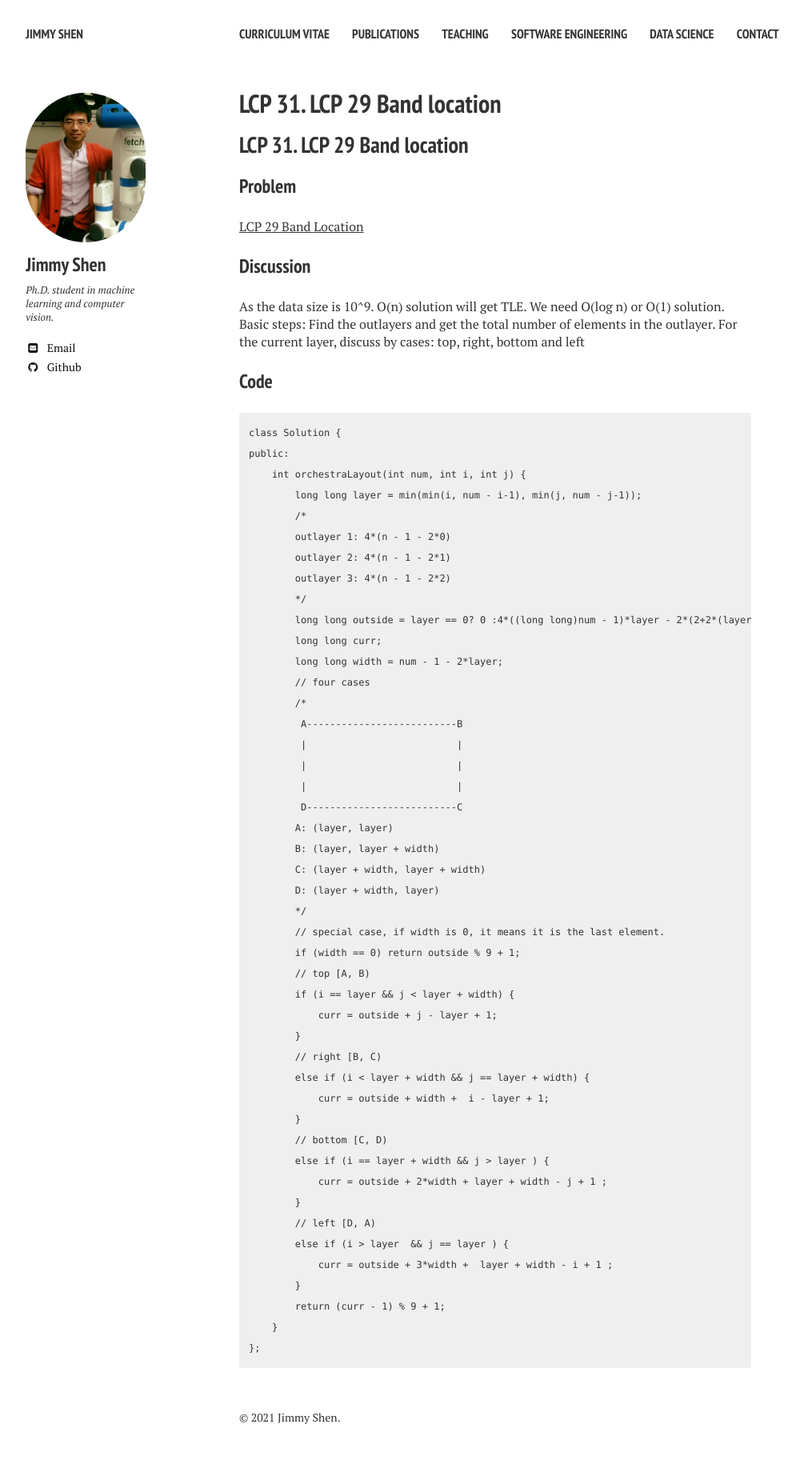
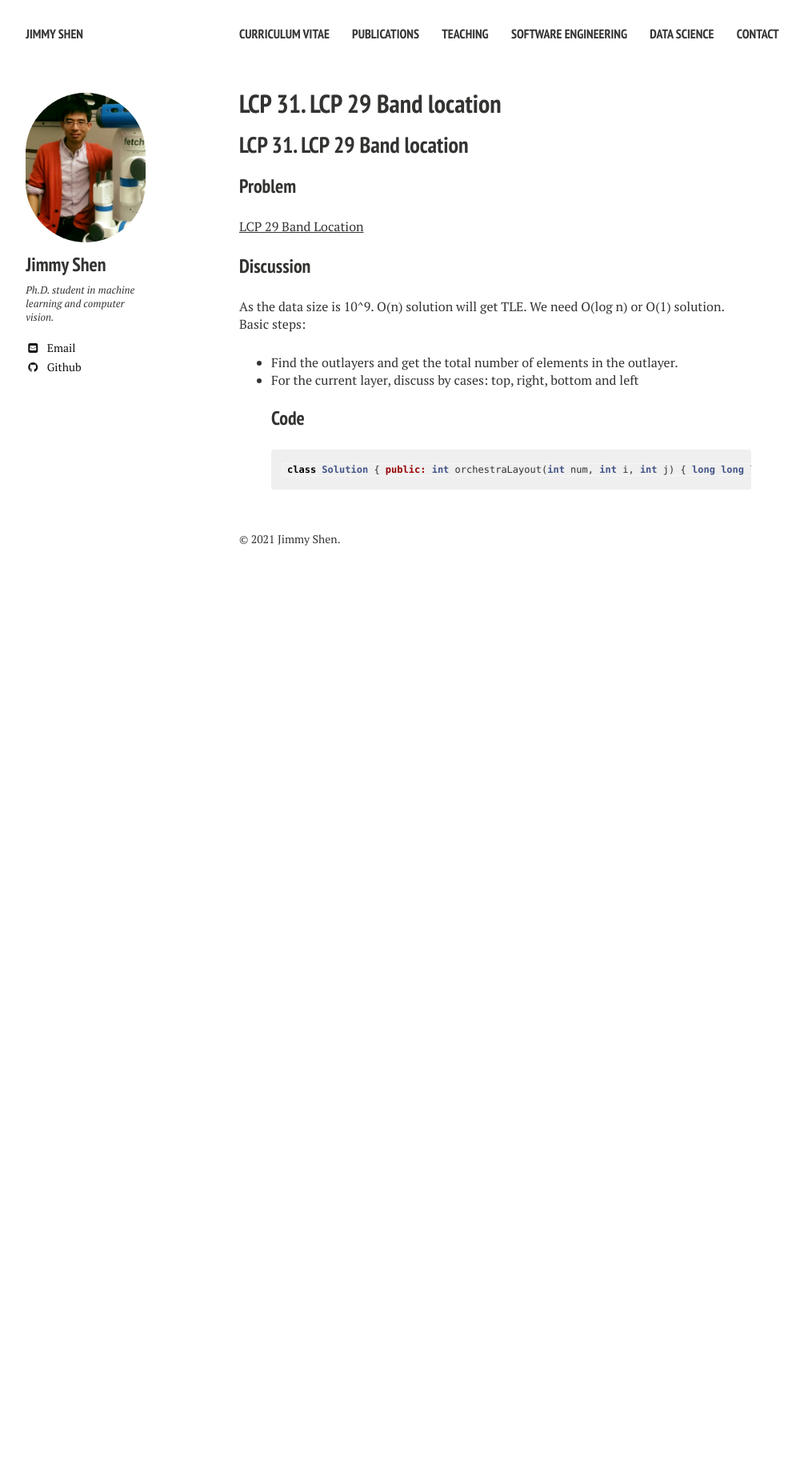
Before and after one commit to xiaokeshen/xiaokeshen.github.io, a Jekyll site: the page built from SoftwareEngineering/coding/others/LCP29_band_location.md, in a window 1280 px wide. Shown: the whole page at 80% size, without its empty margins (21-1026 px from the left). Built offline with Jekyll 4.4.1, drawn with Linux system fonts in a browser that asks for light colours; nearby versions of some CDN libraries; our own code applies the rules of GitHub Pages for plain Markdown files; after the commit the page ends 900 px from its top, so only the background shows below that.

Commit message:
Update LCP29_band_location.md

````diff
--- a/SoftwareEngineering/coding/others/LCP29_band_location.md
+++ b/SoftwareEngineering/coding/others/LCP29_band_location.md
@@ -4,10 +4,10 @@
 ### Discussion
 As the data size is 10^9. O(n) solution will get TLE. We need O(log n) or O(1) solution.
 Basic steps:
-Find the outlayers and get the total number of elements in the outlayer.
-For the current layer, discuss by cases: top, right, bottom and left
+- Find the outlayers and get the total number of elements in the outlayer.
+- For the current layer, discuss by cases: top, right, bottom and left
 ### Code
-```
+```cpp
 class Solution {
 public:
     int orchestraLayout(int num, int i, int j) {
````
